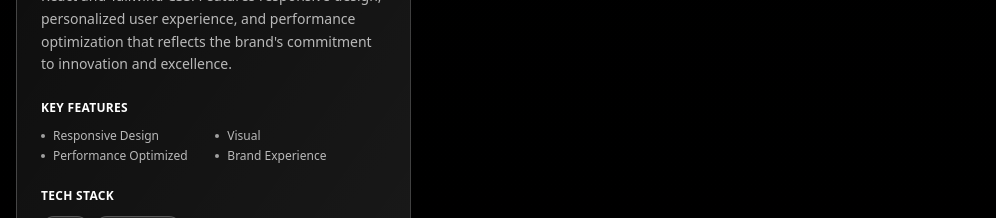
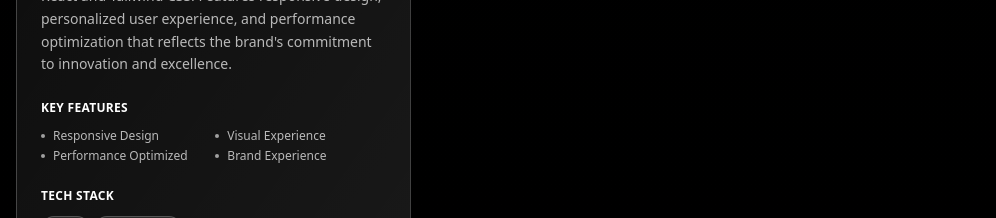
Before and after one commit to Dhuvesh/Portfolio, a React (Vite) app: page / in a window 1280 px wide. Shown: the part 4400-4618 px from the top of the page, without its empty margins (0-996 px from the left). Built offline with nearby package versions, Linux system fonts and the light colour scheme.

Commit message:
feature 6

```diff
--- a/src/App.jsx
+++ b/src/App.jsx
@@ -979,7 +979,7 @@ function ProjectsSection() {
       tech: ["React", "Tailwind CSS"],
       features: [
         "Responsive Design",
-        "Visual",
+        "Visual Experience",
         "Performance Optimized",
         "Brand Experience",
       ],
```
